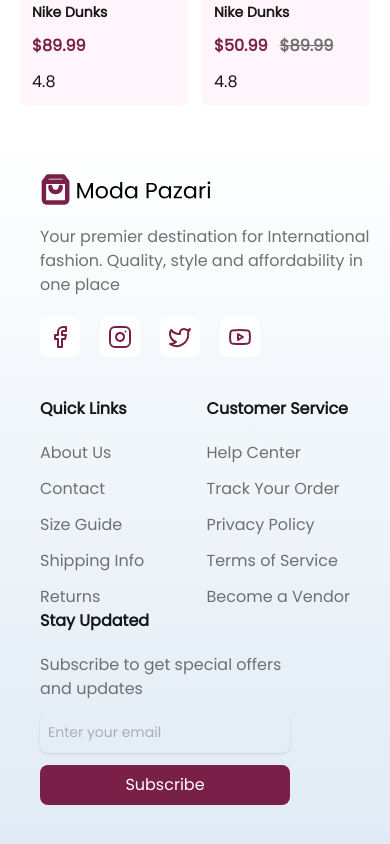
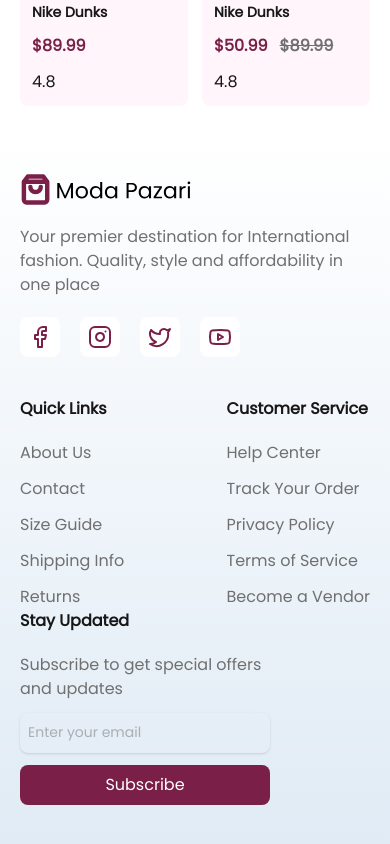
Before and after one commit to lifeofstephanie/ModaPazari, a Next.js app in the folder frontend/: page / in a window 390 px wide. Shown: the part 3134-3978 px from the top of the page. Built offline with nearby package versions, Linux system fonts and the light colour scheme.

Commit message:
Update Footer.tsx

```diff
--- a/frontend/components/Footer.tsx
+++ b/frontend/components/Footer.tsx
@@ -3,7 +3,7 @@
 
 export const Footer = () => {
   return (
-    <div className="w-full min-h-[200px] bg-linear-to-t from-[#e0ebf5] to-white px-10 py-10">
+    <div className="w-full min-h-[200px] bg-linear-to-t from-[#e0ebf5] to-white md:px-10 py-10 px-5">
       <div className="flex gap-10 flex-wrap md:flex-nowrap ">
         <section className="flex flex-col gap-5">
           <Image src={"/images/logo.svg"} width={200} height={50} alt="Logo" />
```
